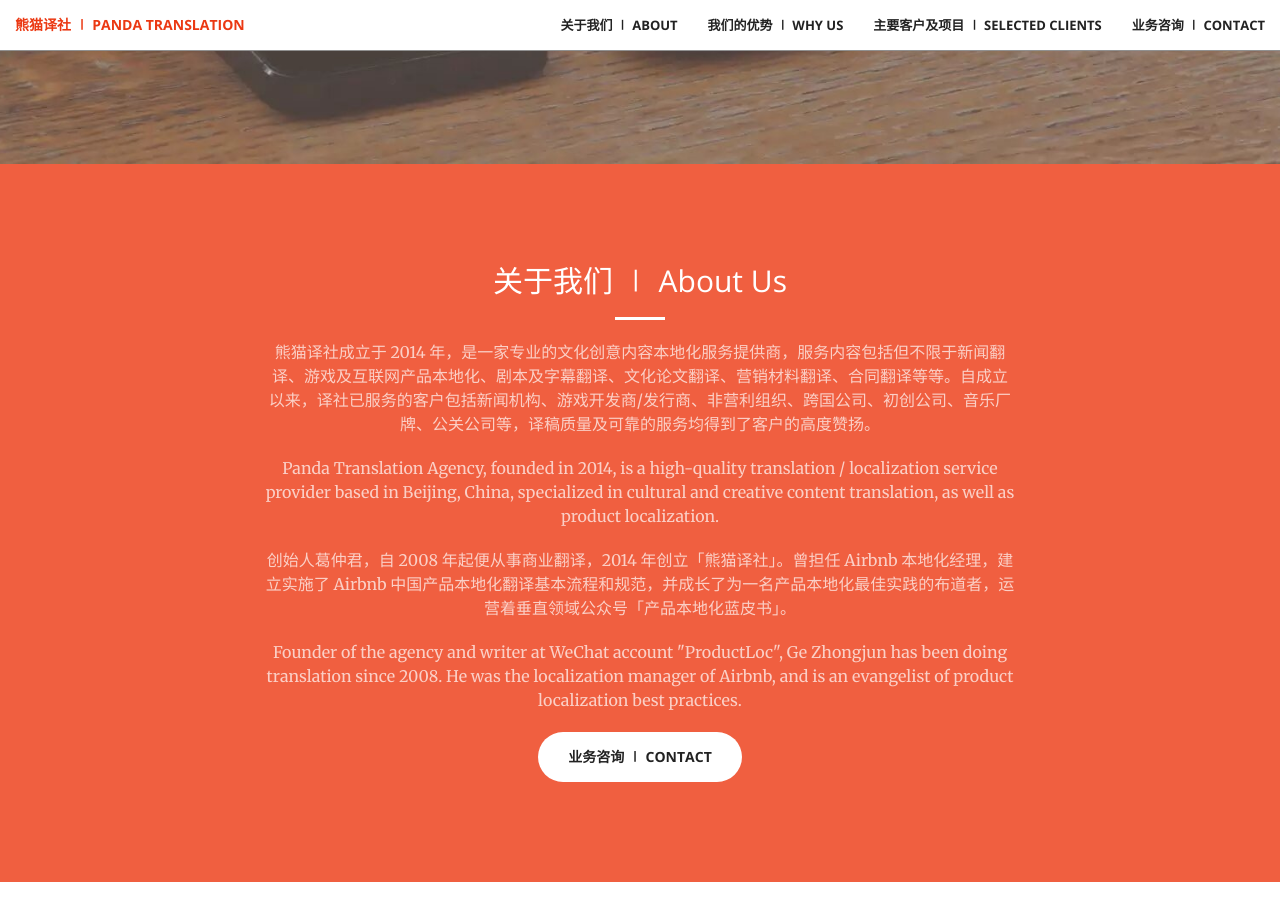
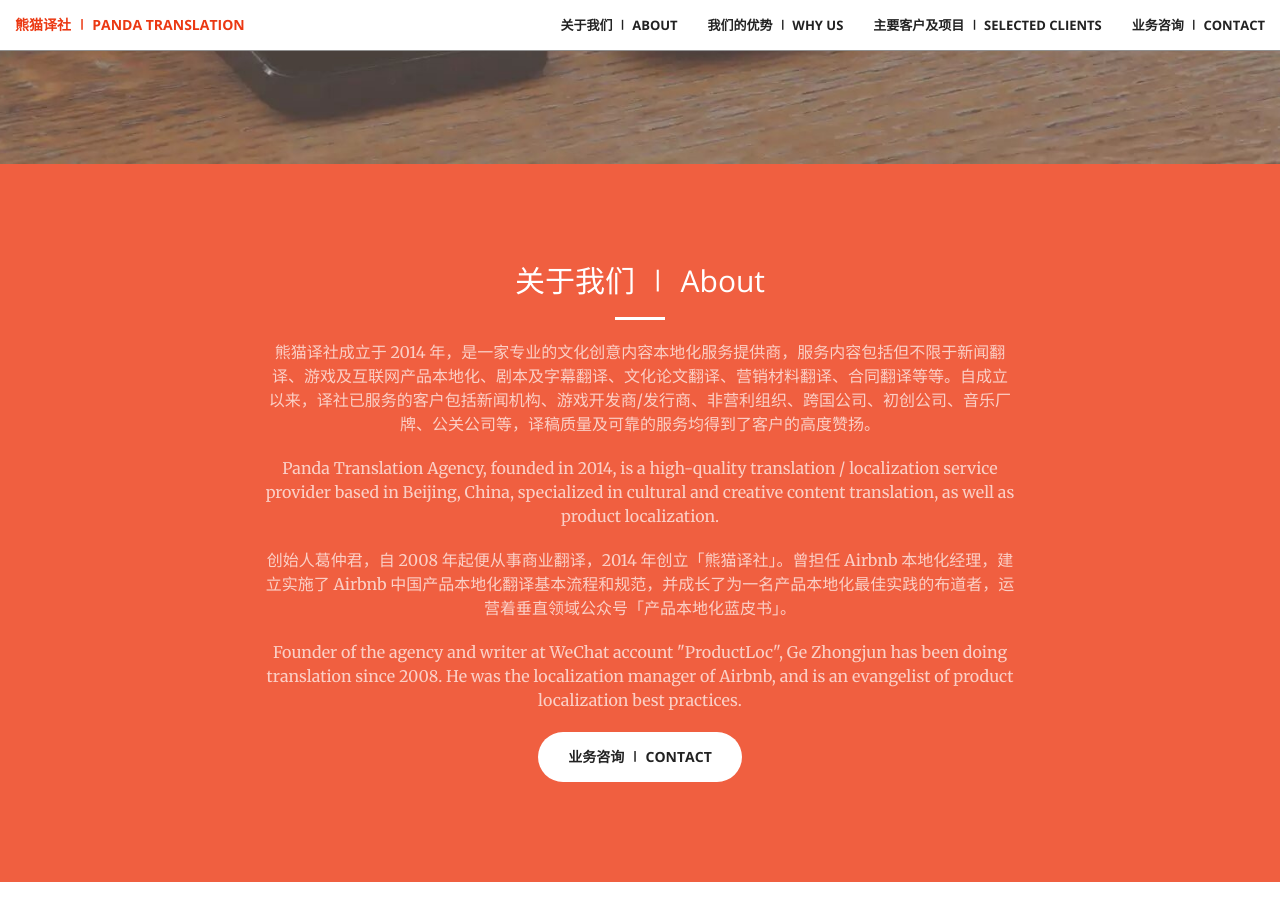
Before and after one commit to shog86/ptranslation.github.io, a Jekyll site: the page built from index.html, in a window 1280 px wide and 900 px high, scrolled down 736 px. Built offline with Jekyll 4.4.1, drawn with Linux system fonts in a browser that asks for light colours.

Commit message:
Update call-to-action.html

```diff
--- a/_includes/call-to-action.html
+++ b/_includes/call-to-action.html
@@ -2,7 +2,7 @@
     <div class="container">
         <div class="row">
             <div class="col-lg-8 col-lg-offset-2 text-center">
-                <h2 class="section-heading">关于我们 ∣ About Us</h2>
+                <h2 class="section-heading">关于我们 ∣ About</h2>
                 <hr class="light">
                 <p class="text-faded">熊猫译社成立于 2014 年，是一家专业的文化创意内容本地化服务提供商，服务内容包括但不限于新闻翻译、游戏及互联网产品本地化、剧本及字幕翻译、文化论文翻译、营销材料翻译、合同翻译等等。自成立以来，译社已服务的客户包括新闻机构、游戏开发商/发行商、非营利组织、跨国公司、初创公司、音乐厂牌、公关公司等，译稿质量及可靠的服务均得到了客户的高度赞扬。</p>
                 <p class="text-faded">Panda Translation Agency, founded in 2014, is a high-quality translation / localization service provider based in Beijing, China, specialized in cultural and creative content translation, as well as product localization. </p>
```
